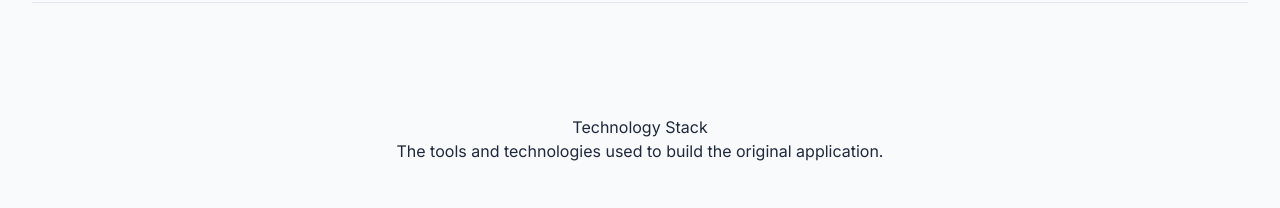
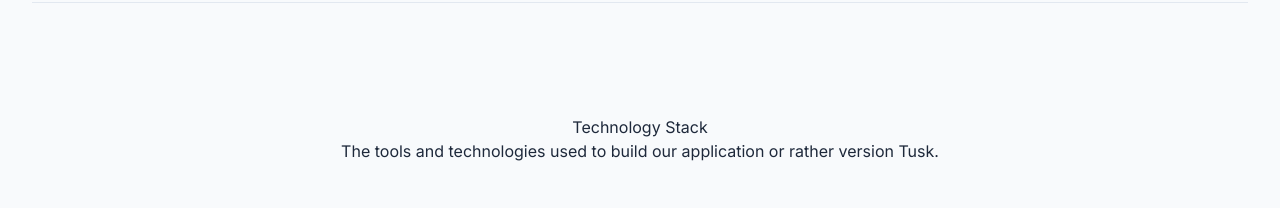
Before and after one commit to somatech-20/Tusk, a plain HTML site: page index.html in a window 1280 px wide. Shown: the part 2440-2648 px from the top of the page. Drawn offline with nearby package versions, Linux system fonts and the light colour scheme.

Commit message:
Update tech stack subtitle

```diff
--- a/index.html
+++ b/index.html
@@ -235,7 +235,7 @@
         <section id="tech" class="py-16">
             <div class="text-center">
                 <h2 class="section-title">Technology Stack</h2>
-                <p class="section-subtitle">The tools and technologies used to build the original application.</p>
+                <p class="section-subtitle">The tools and technologies used to build our application or rather version Tusk.</p>
             </div>
             <div class="mt-12 grid grid-cols-1 sm:grid-cols-2 lg:grid-cols-3 gap-8">
                 <div class="bg-white p-6 rounded-lg shadow-lg transform transition-transform hover:scale-105">
```
